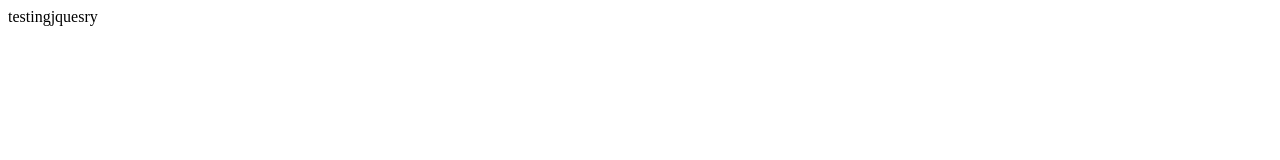
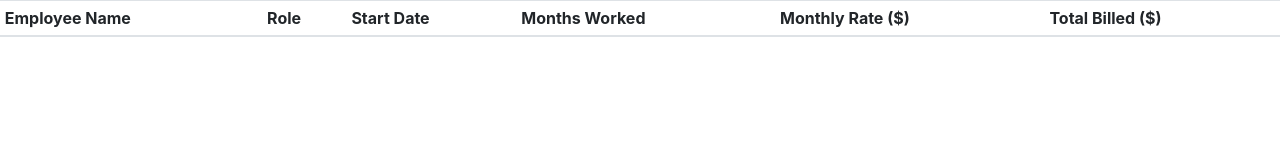
Before and after one commit to Graham91/Trainschedualusingfirbase, a plain HTML site: page index.html in a window 1280 px wide. Drawn offline with nearby package versions, Linux system fonts and the light colour scheme.

Commit message:
added other resources

```diff
--- a/assets/script/script.js
+++ b/assets/script/script.js
@@ -1,2 +1,2 @@
-console.log("testignlink");
-$("#testjquery").html("testingjquesry");
+// console.log("testignlink");
+// $("#testjquery").html("testingjquesry");
--- a/index.html
+++ b/index.html
@@ -4,12 +4,33 @@
     <meta charset="UTF-8">
     <meta name="viewport" content="width=device-width, initial-scale=1.0">
     <title>Train Firebase</title>
+    <!-- jquery -->
     <script src="https://code.jquery.com/jquery-1.12.4.js"></script>
     <script src="https://code.jquery.com/ui/1.12.1/jquery-ui.js"></script>
+    <!-- firebase   Reference -->
+    <script src="https://www.gstatic.com/firebasejs/6.0.4/firebase-app.js"></script>
+    <script src="https://www.gstatic.com/firebasejs/6.0.4/firebase-database.js"></script>
+    <!-- Moment.js Reference -->
+    <script src="https://cdnjs.cloudflare.com/ajax/libs/moment.js/2.22.2/moment.min.js"></script>
+    <!-- bootstrap -->
+    <link rel="stylesheet" href="https://maxcdn.bootstrapcdn.com/bootstrap/4.0.0/css/bootstrap.min.css">
 </head>
 <body>
-    <div id="testjquery"></div>
-
+    <!-- <div id="testjquery"></div> -->
+    <table class="table table-sm table-hover" id='Train-table'>
+        <thead>
+          <tr>
+            <th scope="col">Employee Name</th>
+            <th scope="col">Role</th>
+            <th scope="col">Start Date</th>
+            <th scope="col">Months Worked</th>
+            <th scope="col">Monthly Rate ($)</th>
+            <th scope="col">Total Billed ($)</th>
+          </tr>
+        </thead>
+        <tbody>
+        </tbody>
+      </table>
 
     <script src="./assets/script/script.js"></script>
 </body>
```
